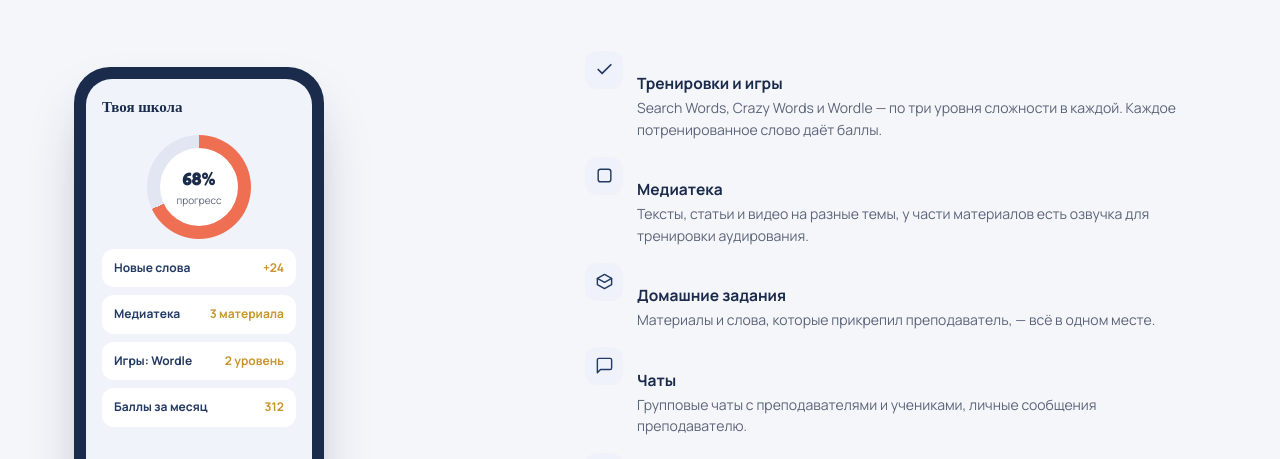
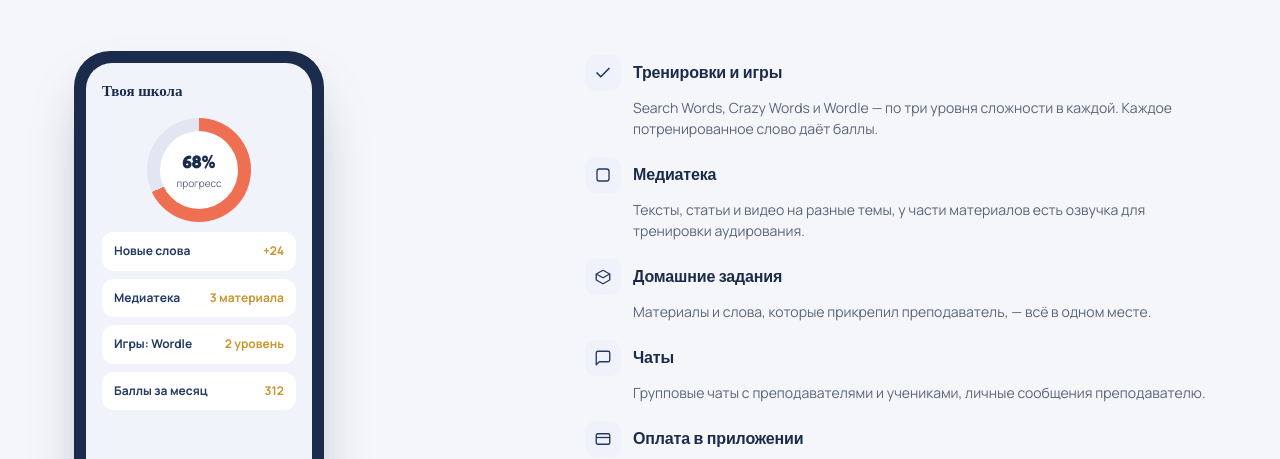
Before and after one commit to DESTRKOD/key-to-english, a website: page app.html in a window 1280 px wide. Shown: the part 332-791 px from the top of the page. Drawn offline with Linux system fonts and the light colour scheme.

Commit message:
style: refactor feature list layout in app section
Update HTML structure and CSS to improve the visual hierarchy of the feature list, moving the title below the icon and refining the text alignment.

```diff
--- a/app.html
+++ b/app.html
@@ -70,24 +70,39 @@
       <div class="app-copy">
         <div class="app-feature-list">
           <div class="app-feature">
-            <div class="ic"><svg viewBox="0 0 24 24" fill="none"><path d="M4 12l5 5L20 6" stroke="currentColor" stroke-width="2.2" stroke-linecap="round" stroke-linejoin="round"/></svg></div>
-            <div><h4>Тренировки и игры</h4><p>Search Words, Crazy Words и Wordle — по три уровня сложности в каждой. Каждое потренированное слово даёт баллы.</p></div>
+            <div class="app-feature-head">
+              <div class="ic"><svg viewBox="0 0 24 24" fill="none"><path d="M4 12l5 5L20 6" stroke="currentColor" stroke-width="2.2" stroke-linecap="round" stroke-linejoin="round"/></svg></div>
+              <h4>Тренировки и игры</h4>
+            </div>
+            <p>Search Words, Crazy Words и Wordle — по три уровня сложности в каждой. Каждое потренированное слово даёт баллы.</p>
           </div>
           <div class="app-feature">
-            <div class="ic"><svg viewBox="0 0 24 24" fill="none"><rect x="4" y="4" width="16" height="16" rx="3" stroke="currentColor" stroke-width="1.8"/></svg></div>
-            <div><h4>Медиатека</h4><p>Тексты, статьи и видео на разные темы, у части материалов есть озвучка для тренировки аудирования.</p></div>
+            <div class="app-feature-head">
+              <div class="ic"><svg viewBox="0 0 24 24" fill="none"><rect x="4" y="4" width="16" height="16" rx="3" stroke="currentColor" stroke-width="1.8"/></svg></div>
+              <h4>Медиатека</h4>
+            </div>
+            <p>Тексты, статьи и видео на разные темы, у части материалов есть озвучка для тренировки аудирования.</p>
           </div>
           <div class="app-feature">
-            <div class="ic"><svg viewBox="0 0 24 24" fill="none"><path d="M3 8l9-5 9 5-9 5-9-5z" stroke="currentColor" stroke-width="1.8" stroke-linejoin="round"/><path d="M3 8v8l9 5 9-5V8" stroke="currentColor" stroke-width="1.8" stroke-linejoin="round"/></svg></div>
-            <div><h4>Домашние задания</h4><p>Материалы и слова, которые прикрепил преподаватель, — всё в одном месте.</p></div>
+            <div class="app-feature-head">
+              <div class="ic"><svg viewBox="0 0 24 24" fill="none"><path d="M3 8l9-5 9 5-9 5-9-5z" stroke="currentColor" stroke-width="1.8" stroke-linejoin="round"/><path d="M3 8v8l9 5 9-5V8" stroke="currentColor" stroke-width="1.8" stroke-linejoin="round"/></svg></div>
+              <h4>Домашние задания</h4>
+            </div>
+            <p>Материалы и слова, которые прикрепил преподаватель, — всё в одном месте.</p>
           </div>
           <div class="app-feature">
-            <div class="ic"><svg viewBox="0 0 24 24" fill="none"><path d="M21 15a2 2 0 0 1-2 2H7l-4 4V5a2 2 0 0 1 2-2h14a2 2 0 0 1 2 2z" stroke="currentColor" stroke-width="1.8" stroke-linejoin="round"/></svg></div>
-            <div><h4>Чаты</h4><p>Групповые чаты с преподавателями и учениками, личные сообщения преподавателю.</p></div>
+            <div class="app-feature-head">
+              <div class="ic"><svg viewBox="0 0 24 24" fill="none"><path d="M21 15a2 2 0 0 1-2 2H7l-4 4V5a2 2 0 0 1 2-2h14a2 2 0 0 1 2 2z" stroke="currentColor" stroke-width="1.8" stroke-linejoin="round"/></svg></div>
+              <h4>Чаты</h4>
+            </div>
+            <p>Групповые чаты с преподавателями и учениками, личные сообщения преподавателю.</p>
           </div>
           <div class="app-feature">
-            <div class="ic"><svg viewBox="0 0 24 24" fill="none"><rect x="3" y="5" width="18" height="14" rx="2" stroke="currentColor" stroke-width="1.8"/><path d="M3 10h18" stroke="currentColor" stroke-width="1.8"/></svg></div>
-            <div><h4>Оплата в приложении</h4><p>Все выставленные счета, пополнения и списания — оплата в пару нажатий.</p></div>
+            <div class="app-feature-head">
+              <div class="ic"><svg viewBox="0 0 24 24" fill="none"><rect x="3" y="5" width="18" height="14" rx="2" stroke="currentColor" stroke-width="1.8"/><path d="M3 10h18" stroke="currentColor" stroke-width="1.8"/></svg></div>
+              <h4>Оплата в приложении</h4>
+            </div>
+            <p>Все выставленные счета, пополнения и списания — оплата в пару нажатий.</p>
           </div>
         </div>
         <div class="app-stores">
--- a/styles.css
+++ b/styles.css
@@ -31,7 +31,7 @@ body{
   -webkit-font-smoothing:antialiased;
   overflow-x:hidden;
 }
-h1,h2,h3,.display{
+h1,h2,h3,h4,.display{
   font-family:'Fredoka',sans-serif;
   color:var(--navy);
   margin:0;
@@ -260,12 +260,13 @@ nav.links a.active{color:var(--navy);border-bottom-color:var(--coral);}
 .phone-chip span.coin{color:var(--gold);}
 .app-copy h2{margin-bottom:16px;}
 .app-copy p.lead{color:var(--ink-soft);font-size:16.5px;margin-bottom:24px;max-width:520px;}
-.app-feature-list{display:flex;flex-direction:column;gap:16px;margin-bottom:28px;}
-.app-feature{display:flex;gap:14px;align-items:flex-start;}
-.app-feature .ic{width:38px;height:38px;border-radius:12px;background:#EFF2FA;display:flex;align-items:center;justify-content:center;flex:none;}
-.app-feature .ic svg{width:19px;height:19px;color:var(--navy-2);}
-.app-feature h4{font-size:15.5px;font-weight:700;color:var(--navy);margin-bottom:2px;}
-.app-feature p{font-size:14px;color:var(--ink-soft);}
+.app-feature-list{display:flex;flex-direction:column;gap:18px;margin-bottom:28px;}
+.app-feature{display:flex;flex-direction:column;gap:6px;}
+.app-feature-head{display:flex;align-items:center;gap:12px;}
+.app-feature .ic{width:36px;height:36px;border-radius:11px;background:#EFF2FA;display:flex;align-items:center;justify-content:center;flex:none;}
+.app-feature .ic svg{width:18px;height:18px;color:var(--navy-2);}
+.app-feature h4{font-size:16px;font-weight:700;color:var(--navy);margin:0;line-height:1.2;}
+.app-feature p{font-size:14px;color:var(--ink-soft);margin:0;padding-left:48px;line-height:1.5;}
 .app-stores{display:flex;gap:12px;flex-wrap:wrap;}
 .store-btn{border:2px solid var(--line);border-radius:12px;padding:10px 16px;font-size:13.5px;font-weight:700;color:var(--navy);}
 
@@ -398,8 +399,10 @@ footer{padding:56px 0 36px;color:var(--ink-soft);font-size:14px;}
   .phone-frame{margin:0 auto;}
   .app-copy{text-align:center;}
   .app-copy p.lead{margin-left:auto;margin-right:auto;text-align:center;}
-  .app-feature-list{align-items:center;}
-  .app-feature{margin:0 auto;max-width:360px;text-align:left;}
+  .app-feature-list{align-items:center;width:100%;}
+  .app-feature{margin:0 auto;width:100%;max-width:380px;text-align:left;}
+  .app-feature-head{display:flex;align-items:center;gap:12px;}
+  .app-feature p{padding-left:48px;text-align:left;}
   .app-stores{justify-content:center;}
 
   .contact-box{padding:32px 20px;text-align:center;}
```
